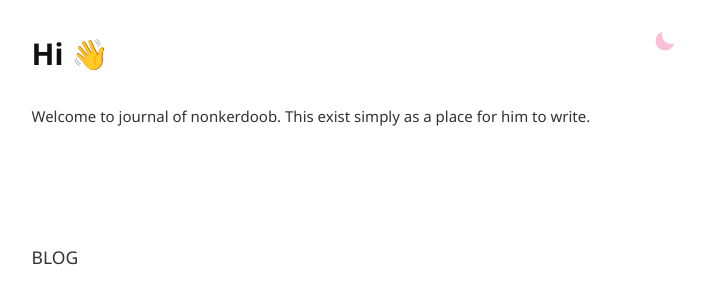
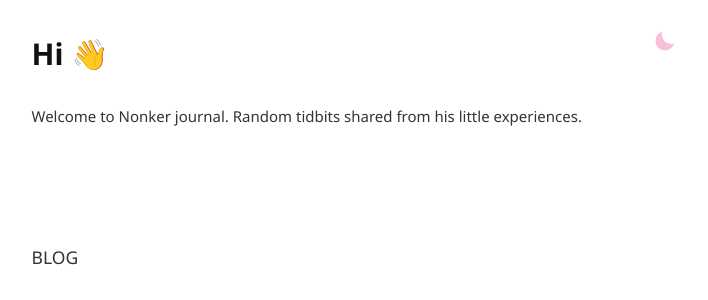
Before and after one commit to nonkerdoob/nonkerdoob.github.io, a Jekyll site: the page built from index.html, in a window 1280 px wide. Shown: the part 232-532 px from the top of the page, without its empty margins (286-994 px from the left). Built offline with Jekyll 4.4.1, drawn with Linux system fonts in a browser that asks for light colours; nearby versions of some CDN libraries.

Commit message:
Update Desc

```diff
--- a/_config.yml
+++ b/_config.yml
@@ -1,7 +1,7 @@
 site: Nonker Journal
 url: #yoururl
 title: Nonker Journal
-description: Simple and minimalistic jekyll blogging theme.
+description: Journal of Nonkerdoob
 googlewebfonts: NotoSans
 twitter:
   username: #yourusername
--- a/index.html
+++ b/index.html
@@ -15,7 +15,7 @@ layout: default
             <div></div>
         </button>
     </div>
-    <p>Welcome to journal of nonkerdoob. This exist simply as a place for him to write.
+    <p>Welcome to Nonker journal. Random tidbits shared from his little experiences.
     </p>
 </section>
 
```
